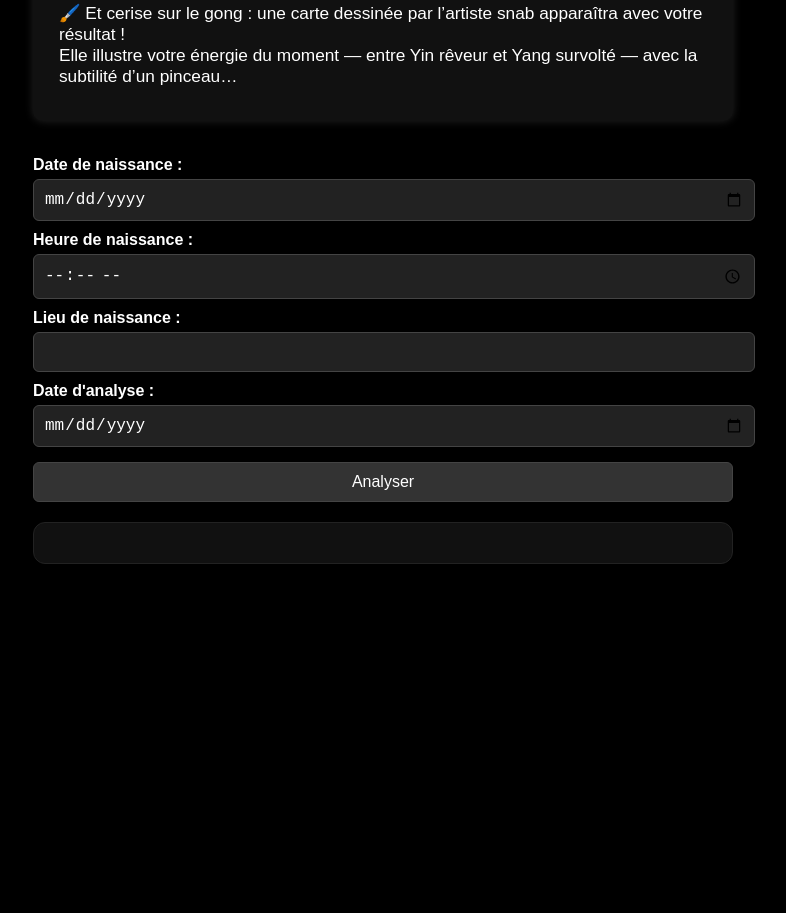
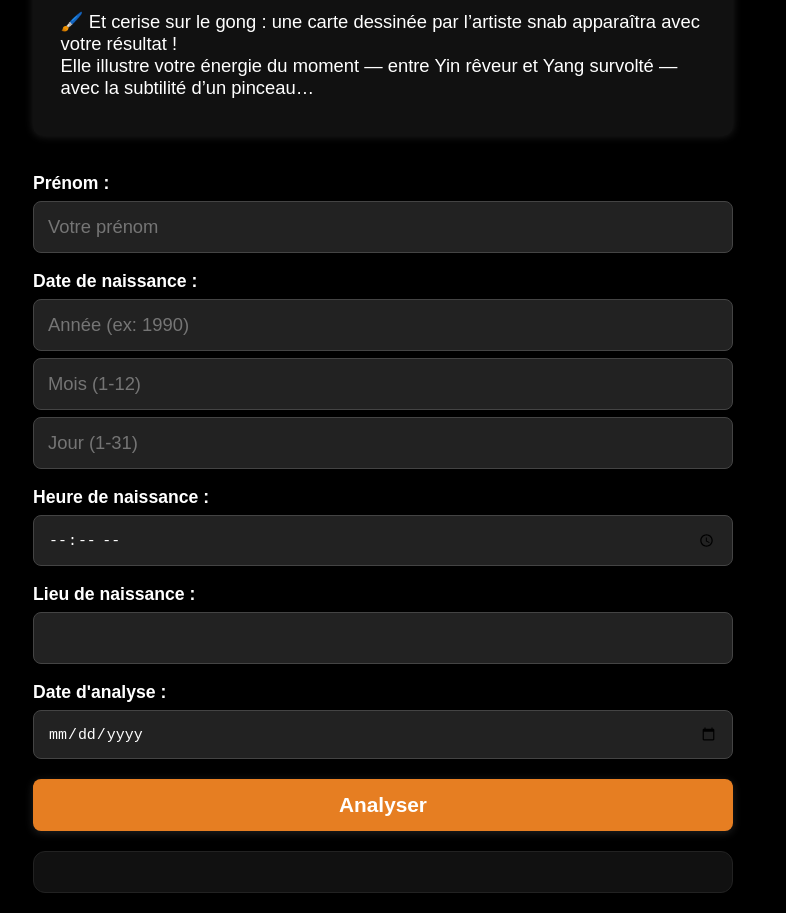
Before and after one commit to snabfree-commits/yin-yang-app, a website: page public/index.html in a window 1280 px wide. Shown: the part 486-1399 px from the top of the page, without its empty margins (257-1043 px from the left). Before the commit the page ends 1110 px from the top, so only its background shows below. Drawn offline with Linux system fonts and the light colour scheme.

Commit message:
Publication de l'application Yin Yang

```diff
--- a/public/index.html
+++ b/public/index.html
@@ -3,21 +3,35 @@
 <head>
   <meta charset="UTF-8" />
   <title>Application Yin Yang – Équilibre énergétique personnel</title>
+  <meta name="viewport" content="width=device-width, initial-scale=1" />
   <style>
     body {
       font-family: Arial, sans-serif;
-      max-width: 700px;
-      margin: 40px auto;
-      padding: 20px;
+      margin: 0;
+      padding: 0;
       background: #000;
       color: #fff;
+    }
+    .container {
+      max-width: 700px;
+      margin: 0 auto;
+      padding: 20px;
       border-radius: 12px;
       box-shadow: 0 0 15px rgba(0,0,0,0.1);
+      background: #000;
+    }
+    @media (max-width: 800px) {
+      .container {
+        max-width: 100vw;
+        padding: 10px;
+        border-radius: 0;
+        box-shadow: none;
+      }
     }
     h1 {
       text-align: center;
       color: #fff;
-      font-size: 2rem;
+      font-size: 2.2rem;
       margin-bottom: 0.5em;
     }
     .intro {
@@ -26,21 +40,64 @@
       padding: 1em 1.5em;
       border-radius: 10px;
       box-shadow: 0 0 8px #222;
-      font-size: 1.08em;
+      font-size: 1.15em;
     }
-    label { font-weight: bold; display: block; margin-top: 10px; color: #fff; }
+    label {
+      font-weight: bold;
+      display: block;
+      margin-top: 18px;
+      color: #fff;
+      font-size: 1.1em;
+    }
     input, button {
-      width: 100%; padding: 10px; margin-top: 5px;
-      border: 1px solid #444; border-radius: 6px;
-      font-size: 1rem;
+      width: 100%;
+      padding: 14px;
+      margin-top: 7px;
+      border: 1px solid #444;
+      border-radius: 8px;
+      font-size: 1.15em;
       background: #222;
       color: #fff;
+      box-sizing: border-box;
+    }
+    input[type="date"], input[type="time"] {
+      font-size: 1.15em;
+      background: #222;
+      color: #fff;
+      border: 1px solid #444;
+      border-radius: 8px;
+      padding: 14px;
+    }
+    input[type="text"] {
+      font-size: 1.15em;
+      background: #222;
+      color: #fff;
+      border: 1px solid #444;
+      border-radius: 8px;
+      padding: 14px;
+    }
+    input[type="number"] {
+      font-size: 1.15em;
+      background: #222;
+      color: #fff;
+      border: 1px solid #444;
+      border-radius: 8px;
+      padding: 14px;
     }
     button {
-      margin-top: 15px; background: #333; color: white;
-      cursor: pointer; transition: 0.3s;
+      margin-top: 20px;
+      background: #e67e22;
+      color: white;
+      cursor: pointer;
+      transition: 0.3s;
+      font-weight: bold;
+      font-size: 1.3em;
+      border: none;
+      box-shadow: 0 2px 8px #222;
     }
-    button:hover { background: #555; }
+    button:hover {
+      background: #ff9800;
+    }
     .result {
       background: #111;
       margin-top: 20px;
@@ -48,11 +105,12 @@
       border-radius: 12px;
       border: 1px solid #222;
       color: #fff;
+      font-size: 1.15em;
     }
     .energy {
       font-weight: bold;
-      font-size: 1.2rem;
-      padding: 5px 10px;
+      font-size: 1.3em;
+      padding: 7px 12px;
       border-radius: 8px;
       display: inline-block;
       margin-bottom: 10px;
@@ -64,9 +122,10 @@
       display: inline-block;
       margin-bottom: 10px;
       font-weight: bold;
-      padding: 5px 10px;
+      padding: 7px 12px;
       border-radius: 8px;
       color: white;
+      font-size: 1.1em;
     }
     .Bois { background-color: #2ecc71; }
     .Feu { background-color: #e74c3c; }
@@ -74,9 +133,24 @@
     .Métal, .M�tal { background-color: #95a5a6; }
     .Eau { background-color: #3498db; }
     ul { margin-top: 5px; }
+    .result-image {
+      display: block;
+      margin: 25px auto 0 auto;
+      max-width: 95vw;
+      width: 320px;
+      border-radius: 10px;
+      box-shadow: 0 0 8px #222;
+    }
+    @media (max-width: 600px) {
+      h1 { font-size: 1.3em; }
+      .intro { font-size: 1em; padding: 0.7em 0.5em; }
+      label, input, button, .result, .energy, .element { font-size: 1em; }
+      .result-image { width: 98vw; max-width: 98vw; }
+    }
   </style>
 </head>
 <body>
+  <div class="container">
     <h1>Application Yin Yang – Équilibre énergétique personnel</h1>
     <div class="intro">
       <p>
@@ -97,8 +171,13 @@
     </div>
 
     <form id="form">
+      <label>Prénom :</label>
+      <input type="text" id="prenom" placeholder="Votre prénom" required />
+
       <label>Date de naissance :</label>
-    <input type="date" id="birthDate" required />
+      <input type="number" id="birthYear" placeholder="Année (ex: 1990)" min="1900" max="2100" required />
+      <input type="number" id="birthMonth" placeholder="Mois (1-12)" min="1" max="12" required />
+      <input type="number" id="birthDay" placeholder="Jour (1-31)" min="1" max="31" required />
 
       <label>Heure de naissance :</label>
       <input type="time" id="birthTime" required />
@@ -113,6 +192,7 @@
     </form>
 
     <div class="result" id="result"></div>
+  </div>
 
   <script>
     const form = document.getElementById("form");
@@ -121,8 +201,16 @@
     form.addEventListener("submit", async (e) => {
       e.preventDefault();
 
+      // On reconstruit la date de naissance à partir des champs numériques
+      const birthYear = document.getElementById("birthYear").value.padStart(4, '0');
+      const birthMonth = document.getElementById("birthMonth").value.padStart(2, '0');
+      const birthDay = document.getElementById("birthDay").value.padStart(2, '0');
+      const birthDate = `${birthYear}-${birthMonth}-${birthDay}`;
+      const prenom = document.getElementById("prenom").value;
+
       const data = {
-        birthDate: document.getElementById("birthDate").value,
+        prenom,
+        birthDate,
         birthTime: document.getElementById("birthTime").value,
         birthPlace: document.getElementById("birthPlace").value,
         targetDate: document.getElementById("targetDate").value
@@ -143,13 +231,13 @@
 
       resultDiv.innerHTML = `
         <div>
+          <p style="font-size:1.2em;"><strong>${prenom}</strong>, ton signe du Zodiaque est : <strong>${result.zodiaque}</strong></p>
           <div class="energy ${result.energy}">Énergie dominante : ${result.energy}</div>
           <div class="element ${result.element}">Élément : ${result.element}</div>
-          <p>Zodiaque : <strong>${result.zodiaque}</strong></p>
           <p><strong>Interprétation :</strong> ${result.interpretation}</p>
           <h3>Conseils :</h3>
           <ul>${result.conseils.map(c => `<li>${c}</li>`).join("")}</ul>
-          ${result.image ? `<img src="${result.image}" alt="${result.element} ${result.energy}" style="display:block;margin:25px auto 0 auto;max-width:300px;border-radius:10px;box-shadow:0 0 8px #222;" />` : ""}
+          ${result.image ? `<img src="${result.image}" alt="${result.element} ${result.energy}" class="result-image" />` : ""}
         </div>
       `;
     });
```
Lines whose indentation alone changed are shown as unchanged.
